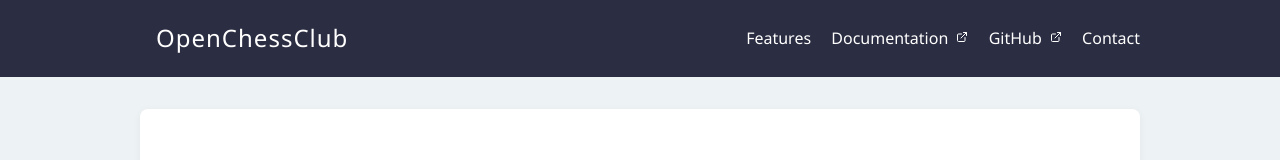
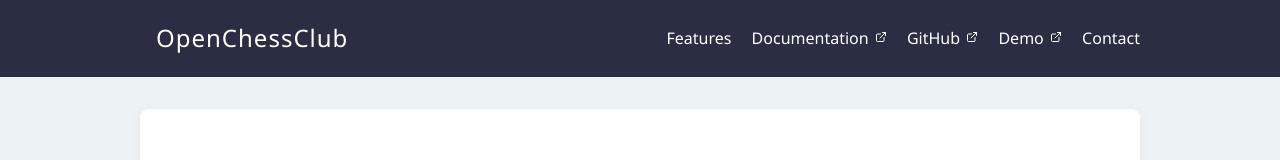
Before and after one commit to OpenChessClub/openchessclub.github.io, a plain HTML site: page index.html in a window 1280 px wide. Shown: the top 160 px of the page. Drawn offline with Linux system fonts and the light colour scheme.

Commit message:
Update links

```diff
--- a/index.html
+++ b/index.html
@@ -24,7 +24,7 @@
               Documentation
               <svg xmlns="http://www.w3.org/2000/svg" width="12" height="12" viewBox="0 0 24 24"
                 fill="none" stroke="currentColor" stroke-width="2" stroke-linecap="round" stroke-linejoin="round"
-                style="margin-left: 4px; position: relative; top: -1px;">
+                style="margin-left: 2px; position: relative; top: -1px;">
                 <path d="M18 13v6a2 2 0 0 1-2 2H5a2 2 0 0 1-2-2V8a2 2 0 0 1 2-2h6"/>
                 <polyline points="15 3 21 3 21 9"/>
                 <line x1="10" y1="14" x2="21" y2="3"/>
@@ -34,7 +34,17 @@
               GitHub
               <svg xmlns="http://www.w3.org/2000/svg" width="12" height="12" viewBox="0 0 24 24"
                 fill="none" stroke="currentColor" stroke-width="2" stroke-linecap="round" stroke-linejoin="round"
-                style="margin-left: 4px; position: relative; top: -1px;">
+                style="margin-left: 2px; position: relative; top: -1px;">
+                <path d="M18 13v6a2 2 0 0 1-2 2H5a2 2 0 0 1-2-2V8a2 2 0 0 1 2-2h6"/>
+                <polyline points="15 3 21 3 21 9"/>
+                <line x1="10" y1="14" x2="21" y2="3"/>
+              </svg>
+            </a>
+            <a href="#" target="_blank" rel="noopener noreferrer">
+              Demo
+              <svg xmlns="http://www.w3.org/2000/svg" width="12" height="12" viewBox="0 0 24 24"
+                fill="none" stroke="currentColor" stroke-width="2" stroke-linecap="round" stroke-linejoin="round"
+                style="margin-left: 2px; position: relative; top: -1px;">
                 <path d="M18 13v6a2 2 0 0 1-2 2H5a2 2 0 0 1-2-2V8a2 2 0 0 1 2-2h6"/>
                 <polyline points="15 3 21 3 21 9"/>
                 <line x1="10" y1="14" x2="21" y2="3"/>
@@ -51,6 +61,7 @@
       <h1>Manage Your Chess Club with Ease</h1>
       <p>OpenChessClub is an open-source platform for managing players, tournaments, and club data, built for organizers, by players.</p>
       <a href="https://github.com/openchessclub" class="button" target="_blank">View on GitHub</a>
+      <!-- <a href="#" class="button secondary" style="margin-left: 6px" target="_blank">View Demo</a> -->
     </section>
 
     <section id="features" class="features">
--- a/style.css
+++ b/style.css
@@ -86,6 +86,10 @@ nav a:hover {
     background: #d90429;
 }
 
+/* .hero a.button.secondary {
+    background: #333;
+} */
+
 section.features {
     display: grid;
     grid-template-columns: repeat(auto-fit, minmax(250px, 1fr));
```
